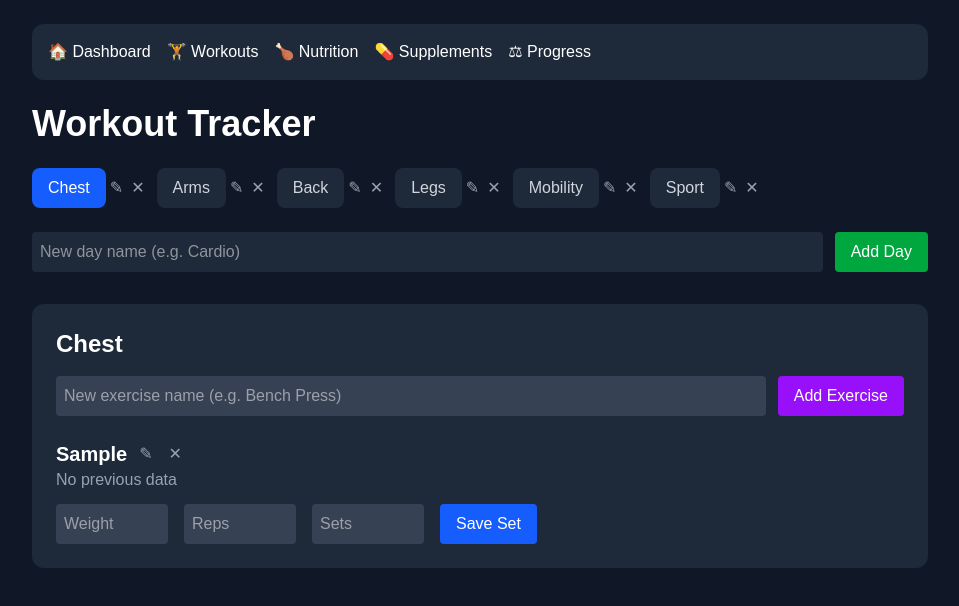
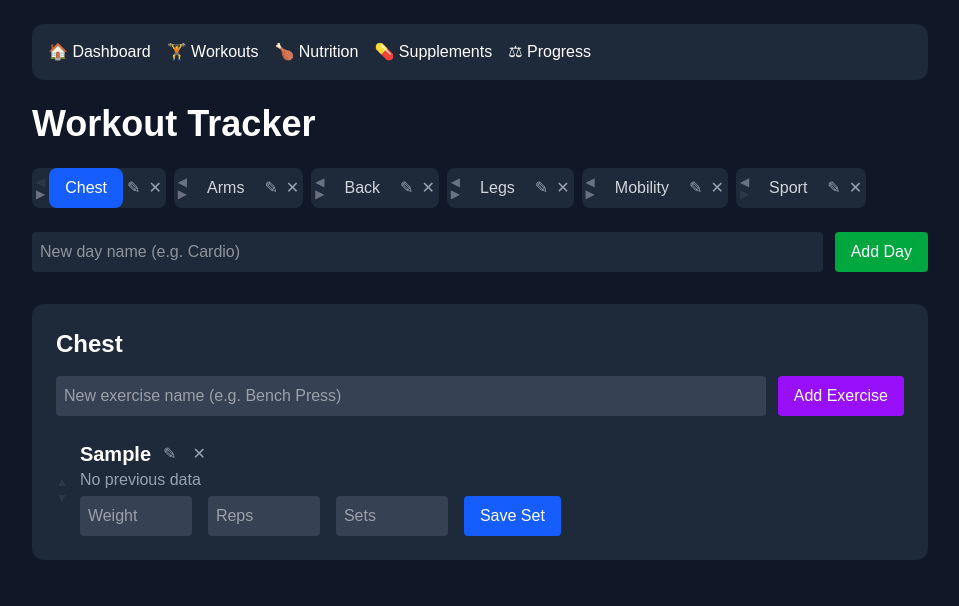
Before and after one commit to FalconEdgeIt/falconfit, a Next.js app: page /workouts in a window 1280 px wide. Both pictures are taken after typing "Sample" into the empty fields and a click on the button "Add Exercise". Shown: the top 606 px of the page, without its empty margins (160-1119 px from the left). Built offline with nearby package versions, Linux system fonts and the light colour scheme.

Commit message:
add reordering

```diff
--- a/src/app/workouts/page.tsx
+++ b/src/app/workouts/page.tsx
@@ -13,6 +13,7 @@ type Exercise = {
   id: string;
   name: string;
   last?: LastPerformance;
+  personalBest?: LastPerformance;
 };
 
 type WorkoutDay = {
@@ -22,6 +23,8 @@ type WorkoutDay = {
 };
 
 const STORAGE_KEY = "falconfit-workout-days";
+const SESSIONS_KEY = "falconfit-workout-sessions";
+const HISTORY_KEY = "falconfit-exercise-history";
 
 const DEFAULT_DAY_NAMES = ["Chest", "Arms", "Back", "Legs", "Mobility", "Sport"];
 
@@ -35,6 +38,43 @@ function getDefaultDays(): WorkoutDay[] {
     name,
     exercises: [],
   }));
+}
+
+function estimated1RM(weight: number, reps: number) {
+  return weight * (1 + reps / 30);
+}
+
+function recordTodaysSession() {
+  const today = new Date().toISOString().slice(0, 10);
+  const stored = localStorage.getItem(SESSIONS_KEY);
+  const sessions: string[] = stored ? JSON.parse(stored) : [];
+  if (!sessions.includes(today)) {
+    sessions.push(today);
+    localStorage.setItem(SESSIONS_KEY, JSON.stringify(sessions));
+  }
+}
+
+type HistoryEntry = {
+  date: string;
+  exerciseId: string;
+  exerciseName: string;
+  dayName: string;
+  weight: number;
+  reps: number;
+  sets: number;
+};
+
+function recordHistoryEntry(entry: HistoryEntry) {
+  const stored = localStorage.getItem(HISTORY_KEY);
+  const history: HistoryEntry[] = stored ? JSON.parse(stored) : [];
+  history.push(entry);
+  localStorage.setItem(HISTORY_KEY, JSON.stringify(history));
+}
+
+function swap<T>(arr: T[], i: number, j: number): T[] {
+  const copy = [...arr];
+  [copy[i], copy[j]] = [copy[j], copy[i]];
+  return copy;
 }
 
 export default function WorkoutsPage() {
@@ -52,6 +92,7 @@ export default function WorkoutsPage() {
   const [editingExerciseName, setEditingExerciseName] = useState("");
 
   const [inputs, setInputs] = useState<Record<string, { weight: string; reps: string; sets: string }>>({});
+  const [prFlash, setPrFlash] = useState<Record<string, boolean>>({});
 
   useEffect(() => {
     const stored = localStorage.getItem(STORAGE_KEY);
@@ -74,6 +115,7 @@ export default function WorkoutsPage() {
   }, [days, loaded]);
 
   const selectedDay = days.find((d) => d.id === selectedDayId);
+  const selectedDayIndex = days.findIndex((d) => d.id === selectedDayId);
 
   const handleAddDay = () => {
     const name = newDayName.trim();
@@ -98,6 +140,12 @@ export default function WorkoutsPage() {
     });
   };
 
+  const moveDay = (index: number, direction: -1 | 1) => {
+    const targetIndex = index + direction;
+    if (targetIndex < 0 || targetIndex >= days.length) return;
+    setDays((prev) => swap(prev, index, targetIndex));
+  };
+
   const startEditingDay = (day: WorkoutDay) => {
     setEditingDayId(day.id);
     setEditingDayName(day.name);
@@ -109,10 +157,7 @@ export default function WorkoutsPage() {
       setEditingDayId(null);
       return;
     }
-
-    setDays((prev) =>
-      prev.map((day) => (day.id === editingDayId ? { ...day, name } : day))
-    );
+    setDays((prev) => prev.map((day) => (day.id === editingDayId ? { ...day, name } : day)));
     setEditingDayId(null);
   };
 
@@ -121,12 +166,9 @@ export default function WorkoutsPage() {
     if (!name || !selectedDay) return;
 
     const newExercise: Exercise = { id: createId(), name };
-
     setDays((prev) =>
       prev.map((day) =>
-        day.id === selectedDay.id
-          ? { ...day, exercises: [...day.exercises, newExercise] }
-          : day
+        day.id === selectedDay.id ? { ...day, exercises: [...day.exercises, newExercise] } : day
       )
     );
     setNewExerciseName("");
@@ -145,6 +187,20 @@ export default function WorkoutsPage() {
     );
   };
 
+  const moveExercise = (index: number, direction: -1 | 1) => {
+    if (!selectedDay) return;
+    const targetIndex = index + direction;
+    if (targetIndex < 0 || targetIndex >= selectedDay.exercises.length) return;
+
+    setDays((prev) =>
+      prev.map((day) =>
+        day.id === selectedDay.id
+          ? { ...day, exercises: swap(day.exercises, index, targetIndex) }
+          : day
+      )
+    );
+  };
+
   const startEditingExercise = (exercise: Exercise) => {
     setEditingExerciseId(exercise.id);
     setEditingExerciseName(exercise.name);
@@ -156,7 +212,6 @@ export default function WorkoutsPage() {
       setEditingExerciseId(null);
       return;
     }
-
     setDays((prev) =>
       prev.map((day) =>
         day.id === selectedDay.id
@@ -181,24 +236,58 @@ export default function WorkoutsPage() {
 
   const handleSaveSet = (exerciseId: string) => {
     const entry = inputs[exerciseId];
-    if (!entry?.weight || !entry?.reps || !entry?.sets) return;
+    if (!entry?.weight || !entry?.reps || !entry?.sets || !selectedDay) return;
 
-    const newLast: LastPerformance = {
+    const newRecord: LastPerformance = {
       weight: Number(entry.weight),
       reps: Number(entry.reps),
       sets: Number(entry.sets),
     };
 
+    const exercise = selectedDay.exercises.find((ex) => ex.id === exerciseId);
+    const newOneRM = estimated1RM(newRecord.weight, newRecord.reps);
+    const priorBestOneRM = exercise?.personalBest
+      ? estimated1RM(exercise.personalBest.weight, exercise.personalBest.reps)
+      : 0;
+    const isNewPR = newOneRM > priorBestOneRM;
+
     setDays((prev) =>
       prev.map((day) => ({
         ...day,
         exercises: day.exercises.map((ex) =>
-          ex.id === exerciseId ? { ...ex, last: newLast } : ex
+          ex.id === exerciseId
+            ? {
+                ...ex,
+                last: newRecord,
+                personalBest: isNewPR ? newRecord : ex.personalBest,
+              }
+            : ex
         ),
       }))
     );
 
+    recordTodaysSession();
+
+    if (exercise) {
+      recordHistoryEntry({
+        date: new Date().toISOString(),
+        exerciseId,
+        exerciseName: exercise.name,
+        dayName: selectedDay.name,
+        weight: newRecord.weight,
+        reps: newRecord.reps,
+        sets: newRecord.sets,
+      });
+    }
+
     setInputs((prev) => ({ ...prev, [exerciseId]: { weight: "", reps: "", sets: "" } }));
+
+    if (isNewPR) {
+      setPrFlash((prev) => ({ ...prev, [exerciseId]: true }));
+      setTimeout(() => {
+        setPrFlash((prev) => ({ ...prev, [exerciseId]: false }));
+      }, 4000);
+    }
   };
 
   if (!loaded) {
@@ -218,10 +307,28 @@ export default function WorkoutsPage() {
         <Navigation />
         <h1 className="text-4xl font-bold mb-6">Workout Tracker</h1>
 
-        {/* Day selector tabs */}
         <div className="flex gap-2 flex-wrap mb-6">
-          {days.map((day) => (
-            <div key={day.id} className="flex items-center">
+          {days.map((day, index) => (
+            <div key={day.id} className="flex items-center bg-gray-800 rounded-lg">
+              <div className="flex flex-col">
+                <button
+                  onClick={() => moveDay(index, -1)}
+                  disabled={index === 0}
+                  className="text-gray-500 hover:text-white disabled:opacity-20 text-xs leading-none px-1"
+                  title="Move left"
+                >
+                  ◀
+                </button>
+                <button
+                  onClick={() => moveDay(index, 1)}
+                  disabled={index === days.length - 1}
+                  className="text-gray-500 hover:text-white disabled:opacity-20 text-xs leading-none px-1"
+                  title="Move right"
+                >
+                  ▶
+                </button>
+              </div>
+
               {editingDayId === day.id ? (
                 <input
                   type="text"
@@ -236,31 +343,22 @@ export default function WorkoutsPage() {
                 <button
                   onClick={() => setSelectedDayId(day.id)}
                   className={`px-4 py-2 rounded-lg ${
-                    day.id === selectedDayId ? "bg-blue-600" : "bg-gray-800 text-gray-300"
+                    day.id === selectedDayId ? "bg-blue-600" : "text-gray-300"
                   }`}
                 >
                   {day.name}
                 </button>
               )}
-              <button
-                onClick={() => startEditingDay(day)}
-                className="text-gray-400 hover:text-white px-1"
-                title="Rename day"
-              >
+              <button onClick={() => startEditingDay(day)} className="text-gray-400 hover:text-white px-1" title="Rename day">
                 ✎
               </button>
-              <button
-                onClick={() => handleDeleteDay(day.id, day.name)}
-                className="text-gray-400 hover:text-red-400 px-1"
-                title="Delete day"
-              >
+              <button onClick={() => handleDeleteDay(day.id, day.name)} className="text-gray-400 hover:text-red-400 px-1" title="Delete day">
                 ✕
               </button>
             </div>
           ))}
         </div>
 
-        {/* Add new day */}
         <div className="flex gap-3 mb-8">
           <input
             type="text"
@@ -278,7 +376,6 @@ export default function WorkoutsPage() {
           <div className="bg-gray-800 rounded-xl p-6">
             <h2 className="text-2xl font-bold mb-4">{selectedDay.name}</h2>
 
-            {/* Add new exercise to this day */}
             <div className="flex gap-3 mb-6">
               <input
                 type="text"
@@ -297,8 +394,28 @@ export default function WorkoutsPage() {
             )}
 
             <div className="space-y-6">
-              {selectedDay.exercises.map((exercise) => (
-                <div key={exercise.id}>
+              {selectedDay.exercises.map((exercise, index) => (
+                <div key={exercise.id} className="flex gap-3">
+                  <div className="flex flex-col justify-center gap-1 pt-1">
+                    <button
+                      onClick={() => moveExercise(index, -1)}
+                      disabled={index === 0}
+                      className="text-gray-500 hover:text-white disabled:opacity-20 text-xs leading-none"
+                      title="Move up"
+                    >
+                      ▲
+                    </button>
+                    <button
+                      onClick={() => moveExercise(index, 1)}
+                      disabled={index === selectedDay.exercises.length - 1}
+                      className="text-gray-500 hover:text-white disabled:opacity-20 text-xs leading-none"
+                      title="Move down"
+                    >
+                      ▼
+                    </button>
+                  </div>
+
+                  <div className="flex-1">
                     <div className="flex items-center gap-2">
                       {editingExerciseId === exercise.id ? (
                         <input
@@ -313,27 +430,29 @@ export default function WorkoutsPage() {
                       ) : (
                         <h3 className="text-xl font-semibold">{exercise.name}</h3>
                       )}
-                    <button
-                      onClick={() => startEditingExercise(exercise)}
-                      className="text-gray-400 hover:text-white px-1"
-                      title="Rename exercise"
-                    >
+                      <button onClick={() => startEditingExercise(exercise)} className="text-gray-400 hover:text-white px-1" title="Rename exercise">
                         ✎
                       </button>
-                    <button
-                      onClick={() => handleDeleteExercise(exercise.id, exercise.name)}
-                      className="text-gray-400 hover:text-red-400 px-1"
-                      title="Delete exercise"
-                    >
+                      <button onClick={() => handleDeleteExercise(exercise.id, exercise.name)} className="text-gray-400 hover:text-red-400 px-1" title="Delete exercise">
                         ✕
                       </button>
                     </div>
 
-                  <p className="text-gray-400 mb-3">
+                    <p className="text-gray-400 mb-1">
                       {exercise.last
                         ? `Last Workout: ${exercise.last.weight} lbs × ${exercise.last.reps} reps × ${exercise.last.sets} sets`
                         : "No previous data"}
                     </p>
+
+                    {exercise.personalBest && (
+                      <p className="text-amber-400 text-sm mb-3">
+                        🏆 Personal Best: {exercise.personalBest.weight} lbs × {exercise.personalBest.reps} reps × {exercise.personalBest.sets} sets
+                      </p>
+                    )}
+
+                    {prFlash[exercise.id] && (
+                      <p className="text-green-400 font-semibold mb-3">🎉 New PR!</p>
+                    )}
 
                     <div className="flex gap-4 items-center flex-wrap">
                       <input
@@ -357,12 +476,10 @@ export default function WorkoutsPage() {
                         onChange={(e) => handleInputChange(exercise.id, "sets", e.target.value)}
                         className="bg-gray-700 p-2 rounded w-28"
                       />
-                    <button
-                      onClick={() => handleSaveSet(exercise.id)}
-                      className="bg-blue-600 px-4 py-2 rounded"
-                    >
+                      <button onClick={() => handleSaveSet(exercise.id)} className="bg-blue-600 px-4 py-2 rounded">
                         Save Set
                       </button>
+                    </div>
                   </div>
                 </div>
               ))}
```
Also changed, not shown: src/app/page.tsx (+26 -59 lines). Lines whose indentation alone changed are shown as unchanged.
